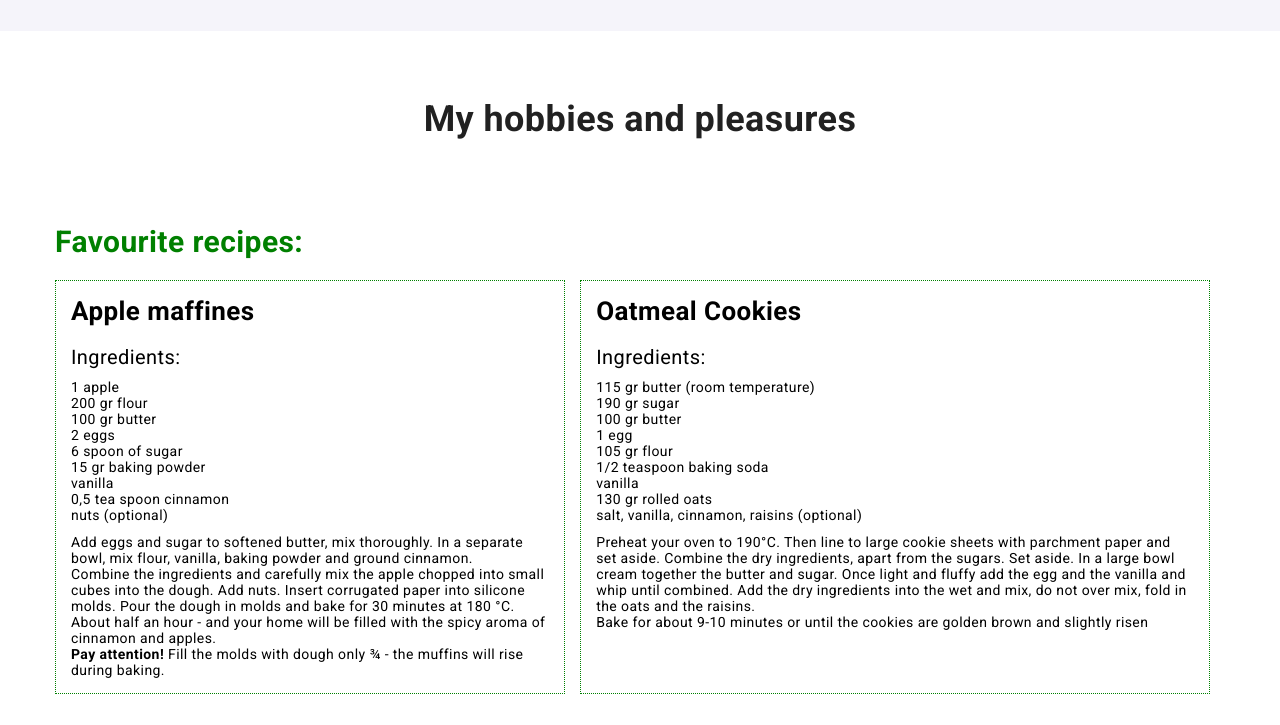
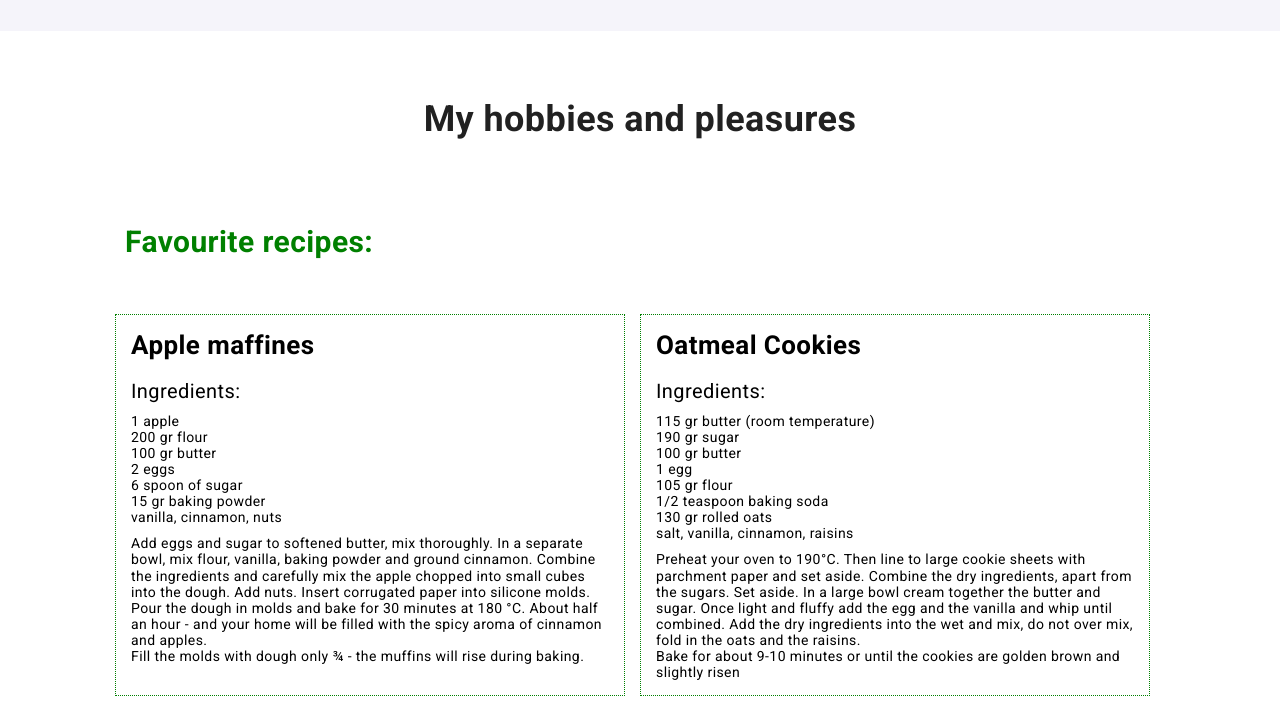
Before and after one commit to natysych/Kira, a plain HTML site: page index.html in a window 1280 px wide. Shown: the part 837-1562 px from the top of the page. Drawn offline with nearby package versions, Linux system fonts and the light colour scheme.

Commit message:
22092022

```diff
--- a/css/styles.css
+++ b/css/styles.css
@@ -180,10 +180,10 @@ letter-spacing: 0.06em;
 font-weight: 700;
 line-height: 1.62;
 }
-.button-orderservice:hover {
+/* .button-orderservice:hover {
 border: 5px solid var(--background);
 transition: border 250ms linear;
-}
+} */
 .about {
 background: var(--sectionbackgroung);
 }
@@ -237,22 +237,27 @@ line-height: 1.16;
 text-align: center;
 color: var(--portcontacts-color);
 }
+
 .header-recipes {
 margin-top: 50px;
+margin-left: 70px;
 margin-bottom: 20px;
 color: green;
 font-size: 30px;
 line-height: 1.16;
 }
+
 .article-colums {
     display: flex;
     margin-bottom: 34px;
+    justify-content: center;
 }
 
 .recipes-items {
     padding: 15px;
     border: 1px dotted green;
     margin-right: 15px;
+    width: 510px;
 }
 
 .recipes-items-name {
--- a/index.html
+++ b/index.html
@@ -1,5 +1,5 @@
 <!DOCTYPE html>
-<html lang="uk">
+<html lang="eng">
 <head>
     <meta charset="UTF-8">
     <meta http-equiv="X-UA-Compatible" content="IE=edge">
@@ -95,49 +95,47 @@
         </div>
     </section>
     <!-- Чем мы занимаемся -->
+
     <section class="whatwedo section">
         <div class="container">
         <h2 class="header-h">My hobbies and pleasures</h2>
         <h2 class="header-recipes">Favourite recipes:</h2>
-            <article class="article-colums">
+    </section>
+            <section class="article-colums">
            <div class="recipes-items">
-            <p class="recipes-items-name"><strong>Apple maffines</strong></p></tr>
-        <p class="ingredients">Ingredients:</p> </tr>
+            <p class="recipes-items-name"><strong>Apple maffines</strong></p>
+        <p class="ingredients">Ingredients:</p>
+    <ul>
+        <li>1 apple</li>
+        <li>200 gr flour</li>
+        <li>100 gr butter</li>
+        <li>2 eggs</li>
+        <li>6 spoon of sugar</li>
+        <li>15 gr baking powder</li>
+        <li>vanilla, cinnamon, nuts</li>
 
-        1 apple<br>
-        200 gr flour<br>
-        100 gr butter<br>
-        2 eggs<br>
-        6 spoon of sugar<br>
-        15 gr baking powder<br>
-        vanilla<br>
-        0,5 tea spoon cinnamon<br>
-        nuts (optional)<br>
-
+        </ul>
         <p class="receipt">Add eggs and sugar to softened butter, mix thoroughly. In a separate bowl, mix flour, vanilla, baking powder and ground
-        cinnamon. <br>
+        cinnamon.
         Combine the ingredients and carefully mix the apple chopped into small cubes into the dough. Add nuts. Insert
         corrugated paper into silicone molds. Pour the dough in
         molds and bake for 30 minutes at 180 °C.
         About half an hour - and your home will be filled with the spicy aroma of cinnamon and apples.<br>
-        <strong>
-        Pay attention! </strong>
         Fill the molds with dough only ¾ - the muffins will rise during baking.
         </p>
     </div>
     <div class="recipes-items">
         <p class="recipes-items-name"><strong>Oatmeal Cookies</strong></p>
         <p class="ingredients">Ingredients:</p>
-
-        115 gr butter (room temperature)<br>
-        190 gr sugar<br>
-        100 gr butter<br>
-        1 egg<br>
-        105 gr flour<br>
-        1/2 teaspoon baking soda<br>
-        vanilla<br>
-        130 gr rolled oats<br>
-        salt, vanilla, cinnamon, raisins (optional)<br>
+    <ul>
+        <li>115 gr butter (room temperature)</li>
+        <li>190 gr sugar</li>
+        <li>100 gr butter</li>
+        <li>1 egg</li>
+        <li>105 gr flour</li>
+        <li>1/2 teaspoon baking soda</li>
+        <li>130 gr rolled oats</li>
+        <li>salt, vanilla, cinnamon, raisins</li>
 
         <p class="receipt">Preheat your oven to 190°C. Then line to large cookie sheets with parchment paper and set aside. Combine the dry
         ingredients, apart from the sugars. Set aside. In a large bowl cream together the butter and sugar. Once light and
@@ -145,10 +143,10 @@
         mix, fold in the oats and the raisins. <br>
         Bake for about 9-10 minutes or until the cookies are golden brown and slightly risen
         </p>
-</article>
+</section>
 
 
-
+<section class="container">
         <ul class="pics-wrap">
             <li>
                 <figure class="pic">
```
Also changed, not shown: images/Imgpic-hero.jpg (deleted), images/KS.png (deleted), images/KSn.png (deleted).
